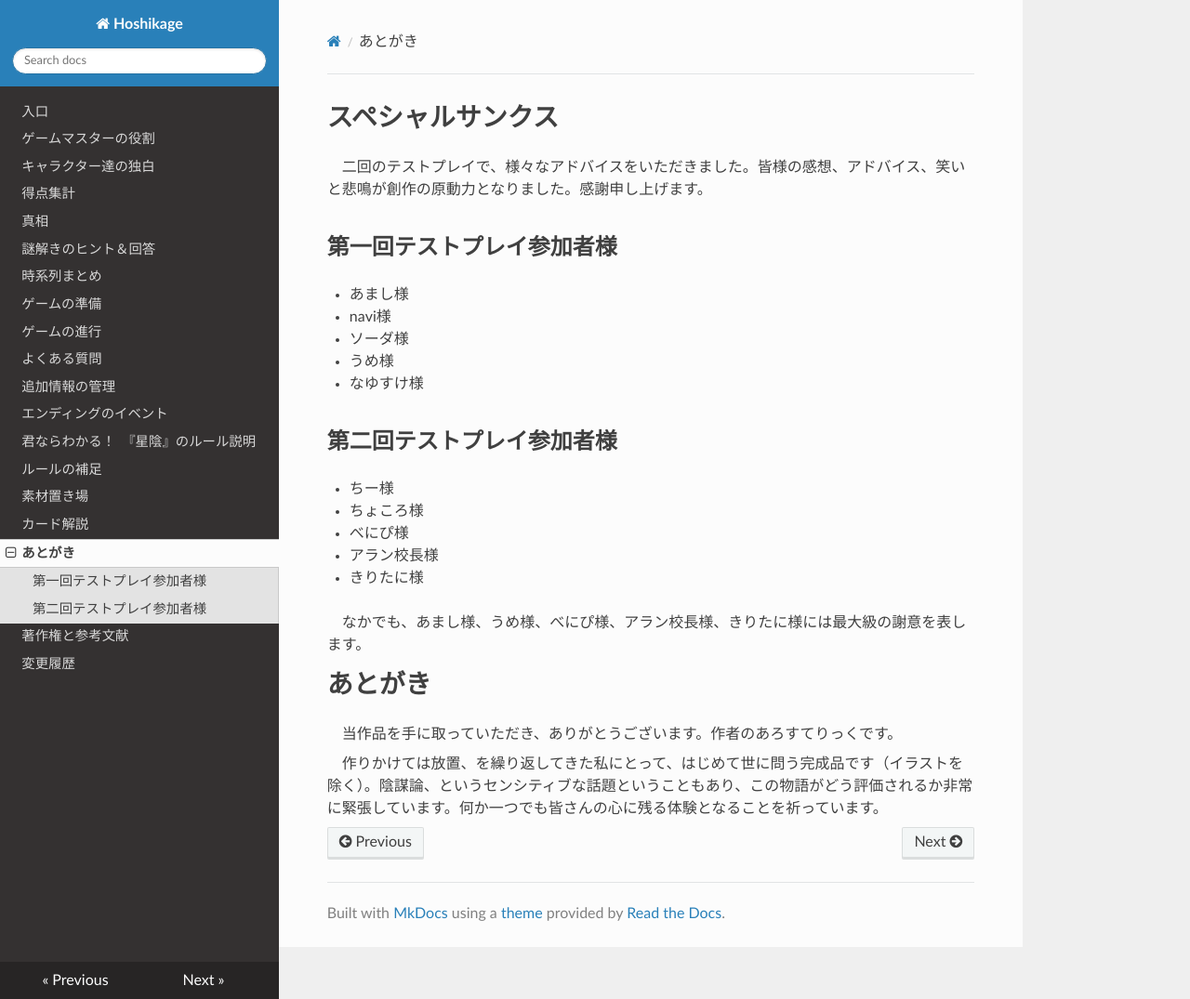
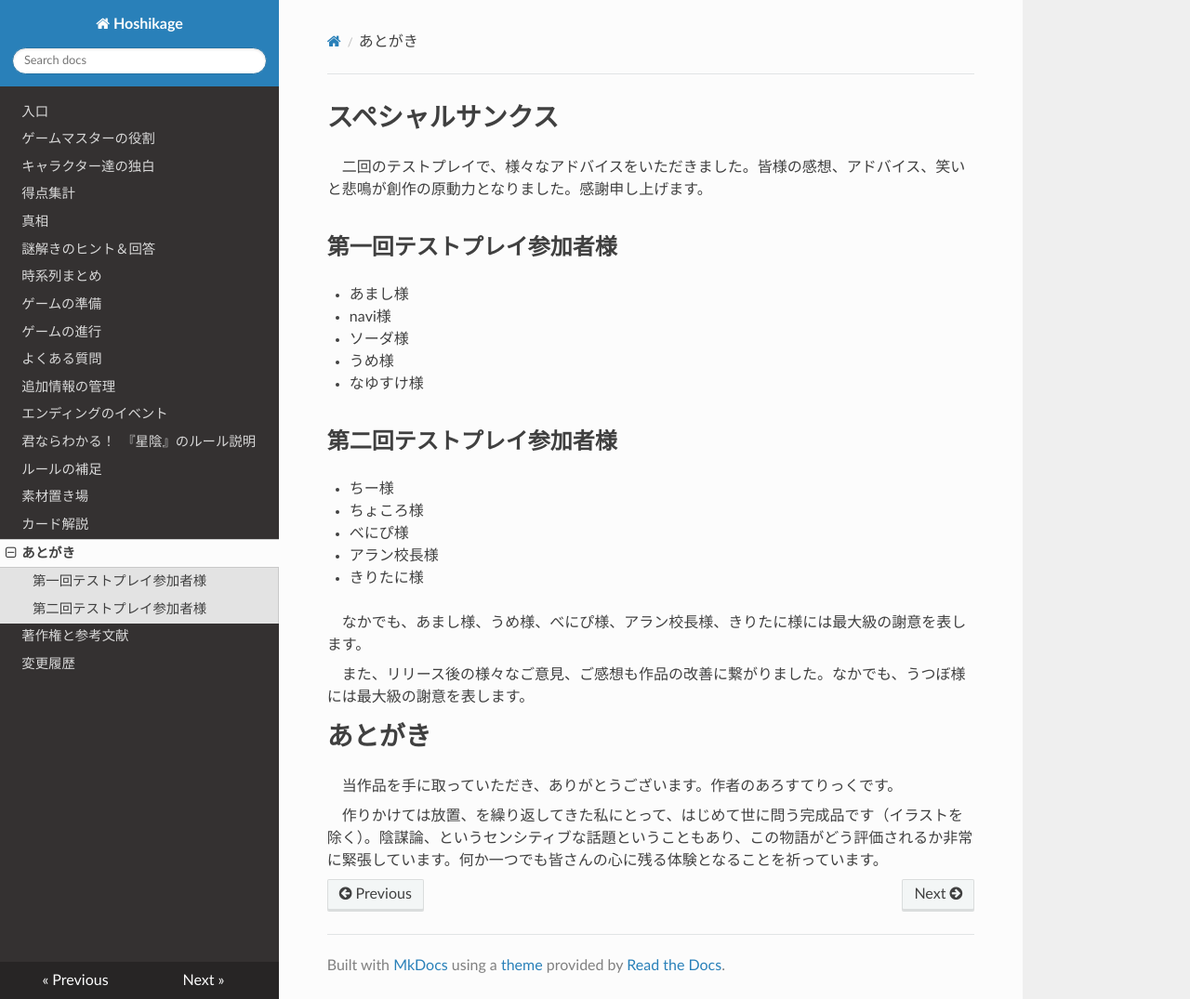
Before and after one commit to KTakahiro1729/Hoshikage, an MkDocs documentation site: the page built from docs/FromAuthor.md, in a window 1280 px wide and 1075 px high. Shown: the whole window at 93% size. Built offline with MkDocs 1.6.1, drawn with Linux system fonts in a browser that asks for light colours; nearby versions of some CDN libraries.

Commit message:
add special thanks

```diff
--- a/docs/FromAuthor.md
+++ b/docs/FromAuthor.md
@@ -17,6 +17,8 @@
 
 なかでも、あまし様、うめ様、べにぴ様、アラン校長様、きりたに様には最大級の謝意を表します。
 
+また、リリース後の様々なご意見、ご感想も作品の改善に繋がりました。なかでも、うつぼ様には最大級の謝意を表します。
+
 # あとがき
 当作品を手に取っていただき、ありがとうございます。作者のあろすてりっくです。
 
```
